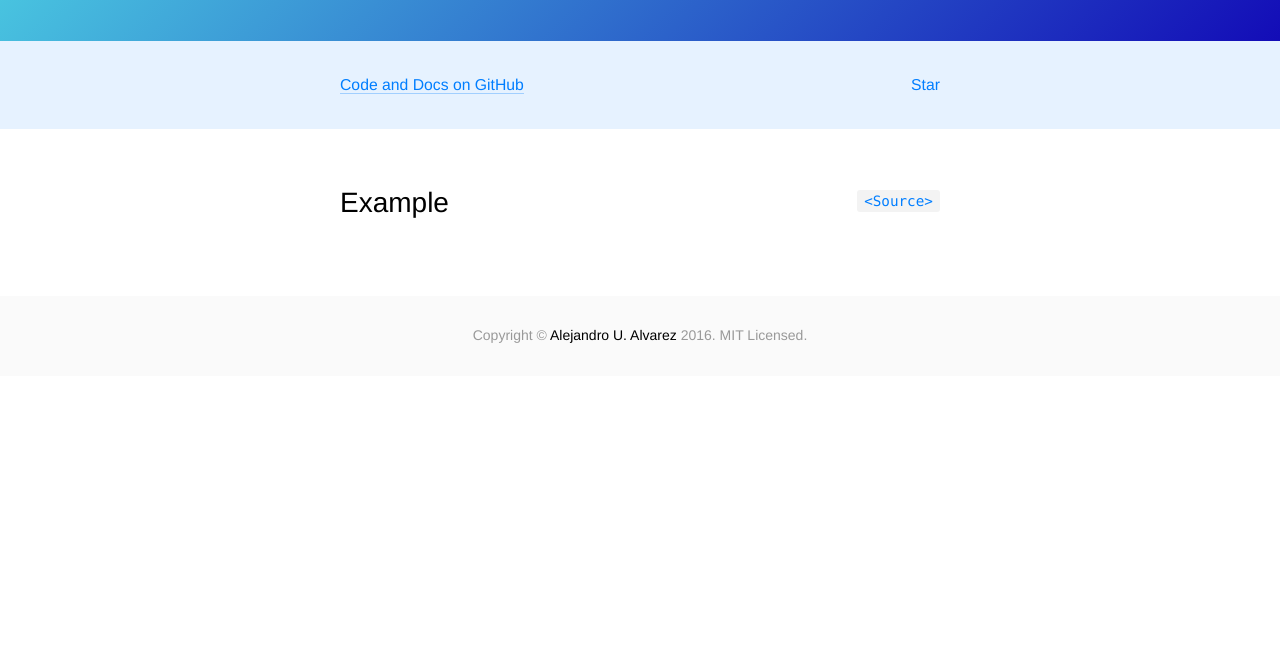
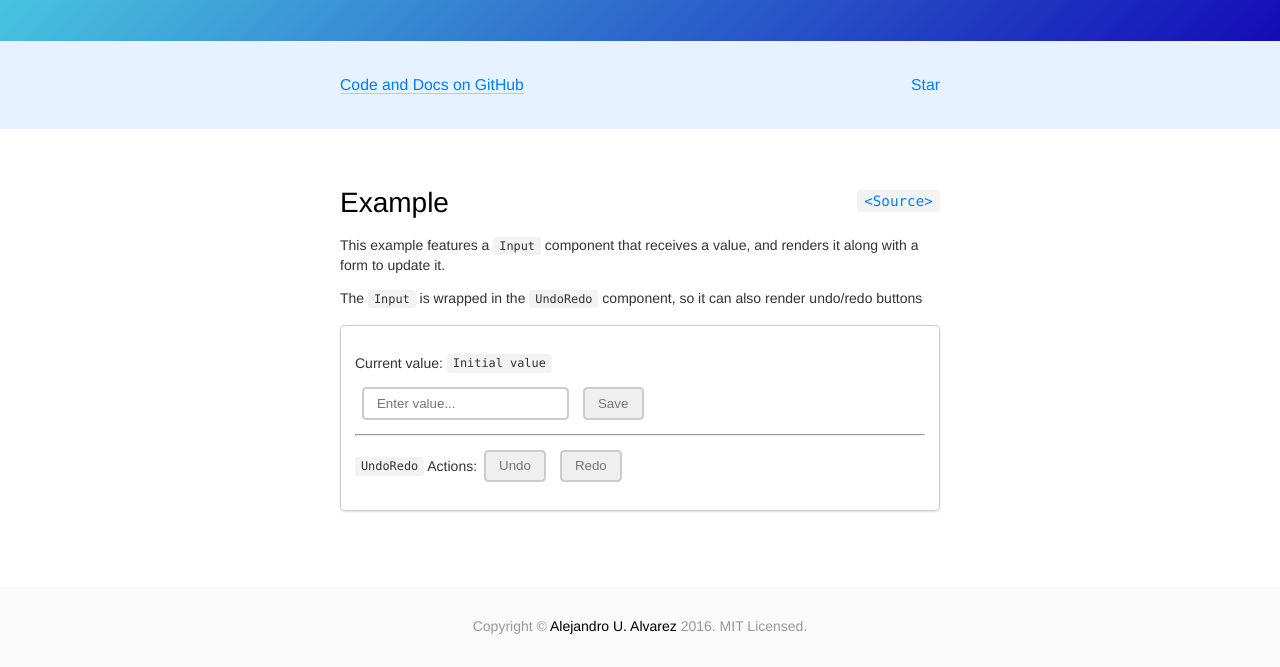
Before and after one commit to aurbano/react-undo, a React app in the folder example/app/: page / in a window 1280 px wide. Shown: the part 242-909 px from the top of the page. Before the commit the page ends 800 px from the top, so only its background shows below. Built offline with nearby package versions, Linux system fonts and the light colour scheme.

Commit message:
finish example page

```diff
--- a/example/app/package.json
+++ b/example/app/package.json
@@ -6,8 +6,8 @@
   "dependencies": {
     "react": "^15.6.1",
     "react-dom": "^15.6.1",
-    "react-undo": "file:../../",
-    "react-scripts": "1.0.10"
+    "react-scripts": "1.0.10",
+    "react-undo": "file:../../"
   },
   "scripts": {
     "build:less": "./node_modules/.bin/lessc src/example.less src/example.css",
--- a/example/app/src/ExamplePage.js
+++ b/example/app/src/ExamplePage.js
@@ -1,8 +1,23 @@
 import React from 'react';
+import UndoRedo from 'react-undo';
 
-// import Component from 'react-undo';
+import Input from './Input';
 
 export default class Examples extends React.PureComponent {
+
+  constructor() {
+    super();
+
+    this.state = {
+      val: 'Initial value',
+    };
+  }
+
+  update = (val) => {
+    this.setState({
+      val,
+    });
+  };
 
   render() {
     return (
@@ -14,7 +29,18 @@ export default class Examples extends React.PureComponent {
           Example
         </h2>
 
-        {/*<Component />*/}
+        <p>This example features a <code>Input</code> component that receives a value, and renders it along with a form to update it.</p>
+        <p>The <code>Input</code> is wrapped in the <code>UndoRedo</code> component, so it can also render undo/redo buttons</p>
+
+        <UndoRedo
+          as={ Input }
+          props={ {
+            val: this.state.val,
+            update: this.update,
+          } }
+          trackProps={ ['val'] }
+          onChange={ (props) => { this.update(props.val); } }
+        />
       </div>
     );
   }
--- /dev/null
+++ b/example/app/src/Input.js
@@ -0,0 +1,90 @@
+import React from 'react';
+import PropTypes from 'prop-types';
+
+export default class Input extends React.PureComponent {
+
+  constructor(props) {
+    super(props);
+
+    this.state = {
+      isUndoRedo: false, // track updates
+      currentValue: '',
+    };
+  }
+
+  undo = (e) => {
+    e.preventDefault();
+    this.props.undoRedo.undo();
+    this.setState({
+      isUndoRedo: true,
+    });
+  };
+
+  redo = (e) => {
+    e.preventDefault();
+    this.props.undoRedo.redo();
+    this.setState({
+      isUndoRedo: true,
+    });
+  };
+
+  update = (e) => {
+    e.preventDefault();
+    this.props.update(this.state.currentValue);
+    this.setState({
+      currentValue: '',
+    });
+    // addStep needs to be called once the new value is
+    // in the undoRedo component. a setTimeout can achieve this.
+    // In more complex use cases you need to determine the right moment and place for this.
+    setTimeout(() => {
+      this.props.undoRedo.addStep();
+    });
+  };
+
+  render() {
+    return (
+      <div className='card'>
+        <p>
+          Current value: <code>{ this.props.val }</code>
+        </p>
+        <p>
+          <input
+            type="text"
+            value={ this.state.currentValue }
+            onChange={ (e) => { this.setState({ currentValue: e.target.value }); } }
+            placeholder='Enter value...'
+          />
+          <button
+            onClick={ this.update }
+            disabled={ this.state.currentValue === '' }
+          >
+            Save
+          </button>
+        </p>
+        <hr />
+        <p>
+          <code>UndoRedo</code> Actions:
+          <button
+            disabled={ !this.props.undoRedo.canUndo() }
+            onClick={ this.undo }
+          >
+            Undo
+          </button>
+          <button
+            disabled={ !this.props.undoRedo.canRedo() }
+            onClick={ this.redo }
+          >
+            Redo
+          </button>
+        </p>
+      </div>
+    );
+  }
+}
+
+Input.propTypes = {
+  undoRedo: PropTypes.object.isRequired, // provided by the UndoRedo wrapper
+  val: PropTypes.string.isRequired,
+  update: PropTypes.func.isRequired,
+};
--- a/example/app/src/example.less
+++ b/example/app/src/example.less
@@ -247,3 +247,50 @@ h6, .h6 {
 .virtual-scroll {
   z-index: 1;
 }
+
+.card {
+  border: solid 1px #ccc;
+  position: relative;
+  box-shadow: 0 1px 2px 0 rgba(34,36,38,.15);
+  margin: 1rem 0;
+  padding: 1em 1em;
+  border-radius: .28571429rem;
+}
+
+// Forms
+// ------------------------------
+
+button, input {
+  border: solid 2px #ccc;
+  background: white;
+  margin: 0 0.5em;
+  color: @link-color;
+  padding: 0.5em 1em;
+  border-radius: 1em/3;
+  outline: none;
+  transition: all 0.1s ease-in;
+
+  &:disabled {
+    border-color: #ccc;
+    color: #777;
+    background: #efefef !important;
+    cursor: not-allowed;
+  }
+}
+
+button {
+  background-color: fade(@link-color, 70);
+  color: #fff;
+  border-color: @link-color;
+  cursor: pointer;
+
+  &:hover {
+    background-color: fade(@link-color, 90);
+  }
+}
+
+input {
+  &:focus {
+    border-color: @link-color;
+  }
+}
--- a/package.json
+++ b/package.json
@@ -2,7 +2,7 @@
   "name": "react-undo",
   "version": "1.0.0",
   "description": "React Component for easy undo/redo on any component's props",
-  "main": "dist/index.min.js",
+  "main": "dist/index.js",
   "files": [
     "dist"
   ],
```
Also changed, not shown: example/app/src/Counter.js (deleted, +0 -12 lines), README.md, example/app/src/example.css, 1 other file.
